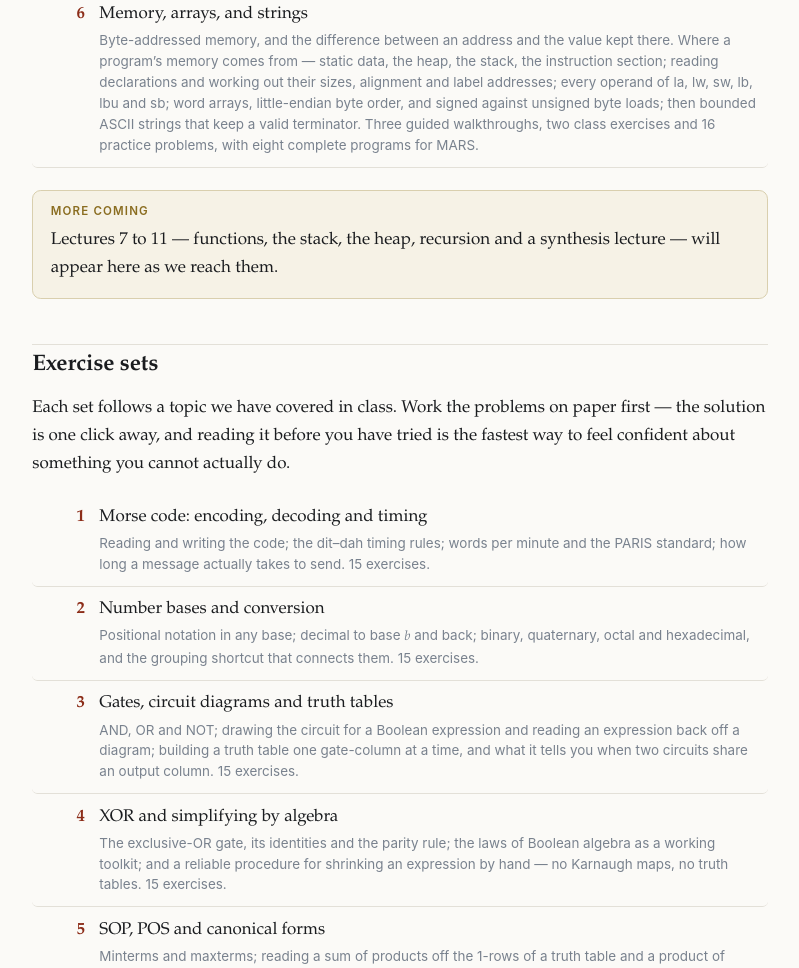
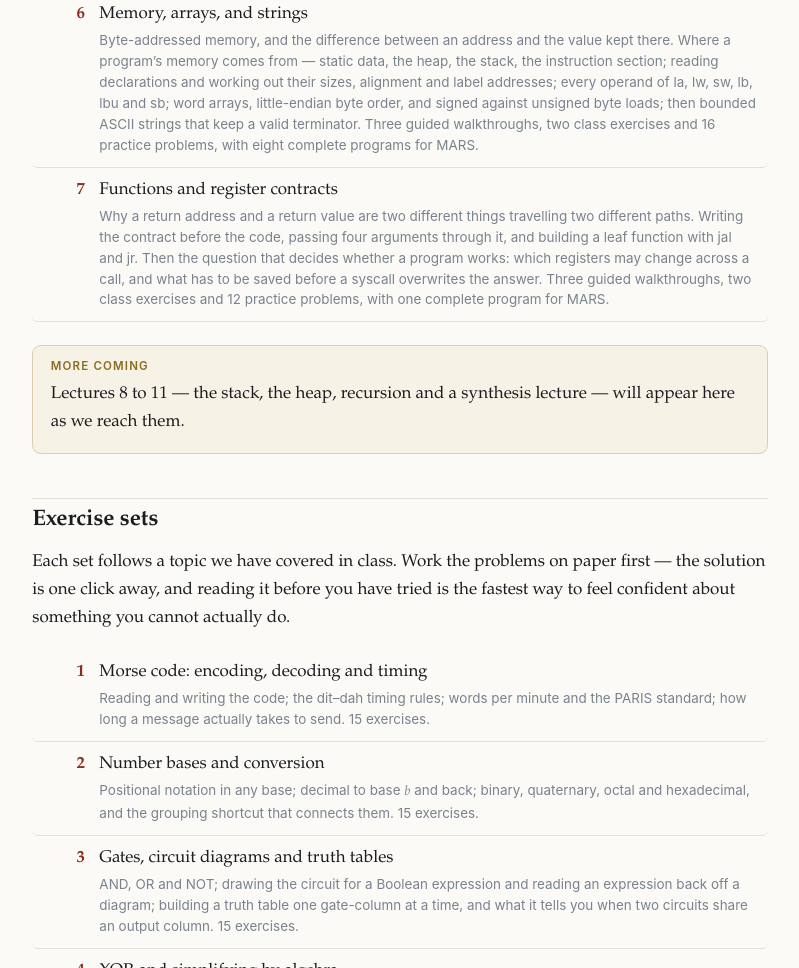
Before and after one commit to xchyn/CS240, a plain HTML site: page index.html in a window 1280 px wide. Shown: the part 1311-2279 px from the top of the page, without its empty margins (283-1082 px from the left). Drawn offline with Linux system fonts and the light colour scheme.

Commit message:
Add functions section and update lecture notes
Added section for functions and register contracts, updated lecture notes.

```diff
--- a/index.html
+++ b/index.html
@@ -54,11 +54,12 @@ complete programs to open in MARS. Install MARS first &mdash;
   <li><a href="mips-04-loops.html"><span class="cn">4</span><span class="ct">Building loops<span class="cs">The five parts every counter loop has, and what changes when a bound is inclusive rather than exclusive. Summing the integers below n and then their squares, with the invariant that makes the second one correct; sentinel loops that take their progress from new input; and divisibility filters. Three guided walkthroughs, two class exercises and 12 practice problems, with six complete programs for MARS.</span></span></a></li>
   <li><a href="mips-05-nested-loops.html"><span class="cn">5</span><span class="ct">Nested loops and compound conditions<span class="cs">An outer loop and an inner one, with each counter kept to its own job and each register to a stable role. Repeated multiplication and the accumulator updates behind Nᴺ and N!; AND, OR and three-test filters written out as branches; alternating signs from parity; and choosing input bounds that keep the intermediate arithmetic valid. Three guided walkthroughs, two class exercises and 12 practice problems, with four complete programs for MARS.</span></span></a></li>
   <li><a href="mips-06-memory-arrays-strings.html"><span class="cn">6</span><span class="ct">Memory, arrays, and strings<span class="cs">Byte-addressed memory, and the difference between an address and the value kept there. Where a program&rsquo;s memory comes from &mdash; static data, the heap, the stack, the instruction section; reading declarations and working out their sizes, alignment and label addresses; every operand of la, lw, sw, lb, lbu and sb; word arrays, little-endian byte order, and signed against unsigned byte loads; then bounded ASCII strings that keep a valid terminator. Three guided walkthroughs, two class exercises and 16 practice problems, with eight complete programs for MARS.</span></span></a></li>
+  <li><a href="mips-07-functions.html"><span class="cn">7</span><span class="ct">Functions and register contracts<span class="cs">Why a return address and a return value are two different things travelling two different paths. Writing the contract before the code, passing four arguments through it, and building a leaf function with jal and jr. Then the question that decides whether a program works: which registers may change across a call, and what has to be saved before a syscall overwrites the answer. Three guided walkthroughs, two class exercises and 12 practice problems, with one complete program for MARS.</span></span></a></li>
 </ol>
 
 <div class="box note"><span class="bt">More coming</span>
-<p>Lectures 7 to 11 &mdash; functions, the stack, the heap, recursion
-and a synthesis lecture &mdash; will appear here as we reach them.</p></div>
+<p>Lectures 8 to 11 &mdash; the stack, the heap, recursion and a
+synthesis lecture &mdash; will appear here as we reach them.</p></div>
 
 <h2 id="exercises">Exercise sets</h2>
 <p>Each set follows a topic we have covered in class. Work the problems on paper
```
